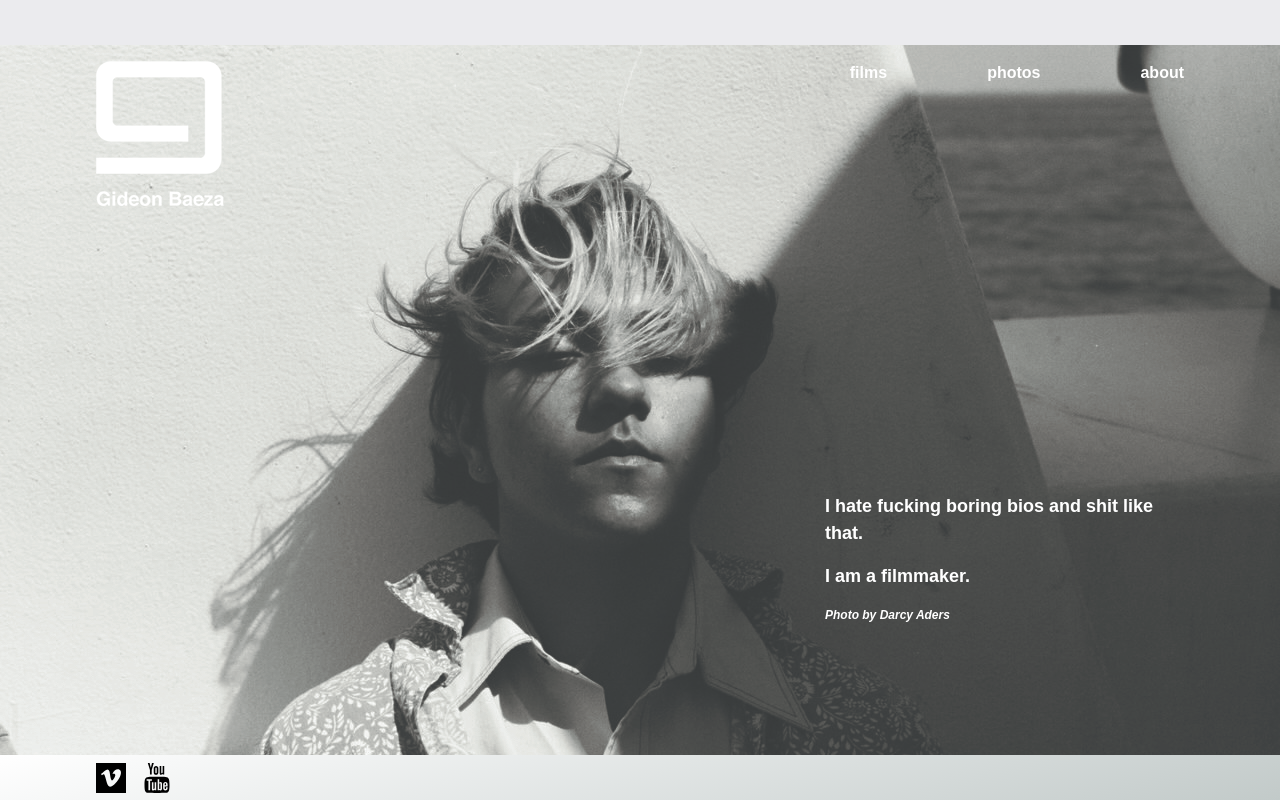
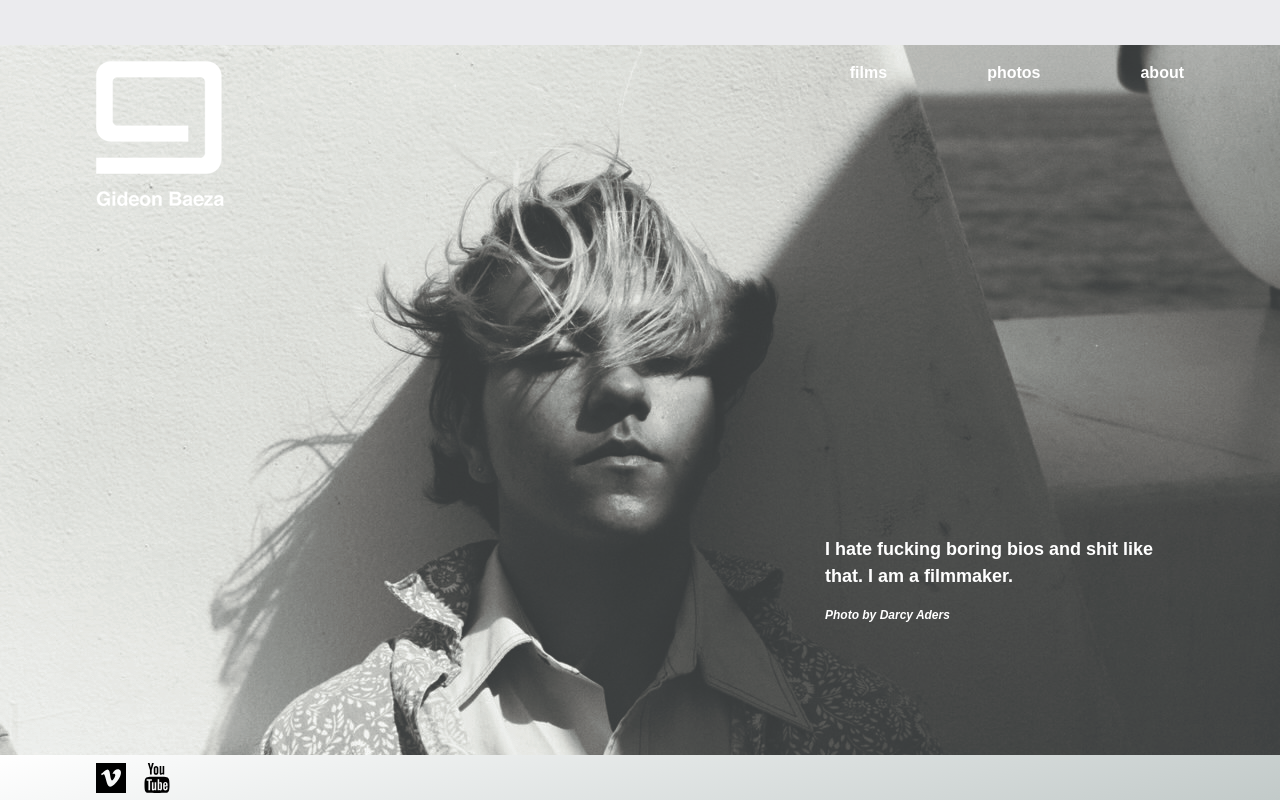
Before and after one commit to warpedpuppy/gideon, a React (Create React App) app: page / in a window 1280 px wide. Built offline with nearby package versions, Linux system fonts and the light colour scheme.

Commit message:
merged paragraphs

```diff
--- a/src/pages/Home.js
+++ b/src/pages/Home.js
@@ -15,8 +15,7 @@ export default class Home extends Component {
                 <div className="home-page">
                         <div id='home-page-background' style={obj}></div>
 						<div id='home-page-text'>
-							<p>I hate fucking boring bios and shit like that.</p>
-							<p>I am a filmmaker.</p>
+							<p>I hate fucking boring bios and shit like that. I am a filmmaker.</p>
 							<p id='home-page-photo-credit'>Photo by Darcy Aders</p>
 						</div>
 
```
